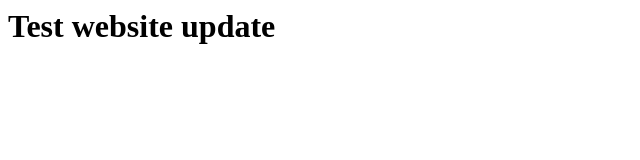
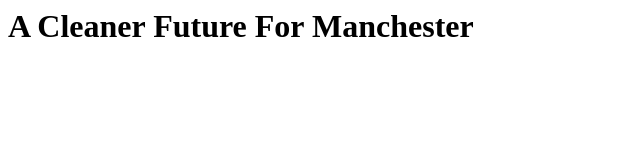
Before and after one commit to 21338330/21338330.github.io, a plain HTML site: page index.html in a window 1280 px wide. Shown: the whole page, without its empty margins (0-640 px from the left). Drawn offline with Linux system fonts and the light colour scheme.

Commit message:
Update index.html

```diff
--- a/index.html
+++ b/index.html
@@ -1,4 +1,7 @@
 <html>
-	<h1>Test website update</h1>
+	<head>
+		<title>Pollution in Manchester</title>
+	</head>
+	<h1>A Cleaner Future For Manchester</h1>
 
 </html>
```
